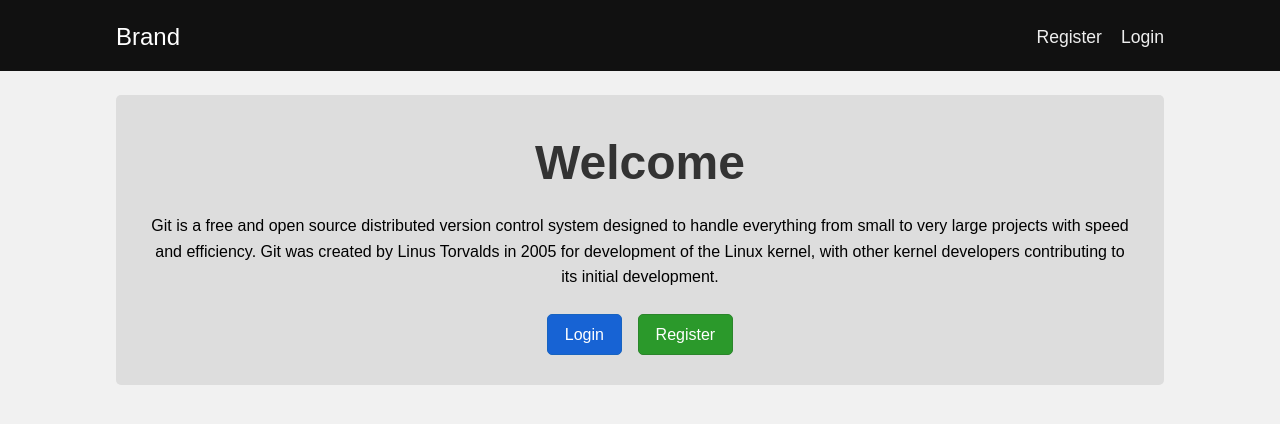
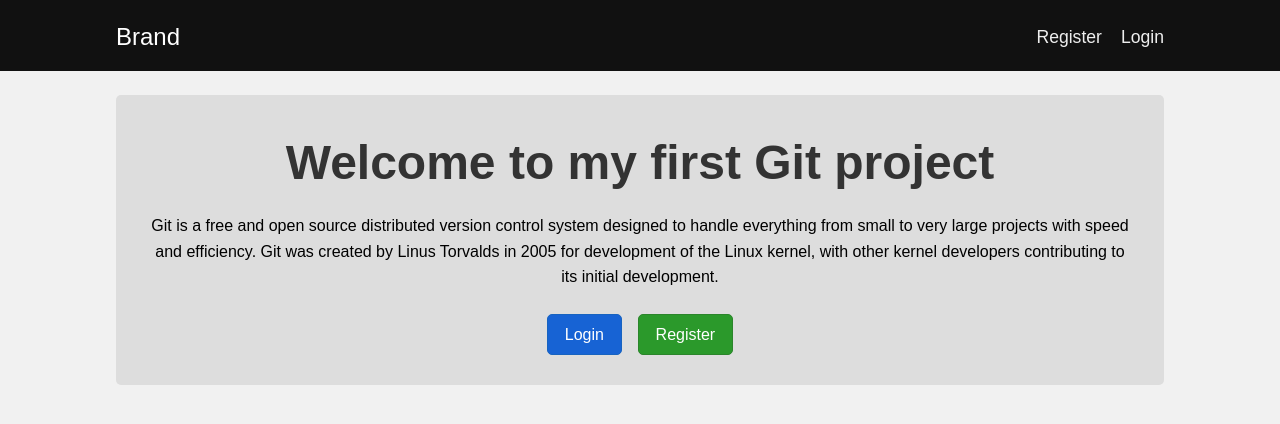
Before and after one commit to smutech/myfirstapp, a plain HTML site: page index.html in a window 1280 px wide. Drawn offline with Linux system fonts and the light colour scheme.

Commit message:
updated index.html file

```diff
--- a/index.html
+++ b/index.html
@@ -22,7 +22,7 @@
 
   <div class="container">
     <div class="jumbotron text-center">
-      <h1>Welcome</h1>
+      <h1>Welcome to my first Git project</h1>
 
       <p>
         Git is a free and open source distributed version control system designed to handle everything from small to very large projects with speed and efficiency.
```
